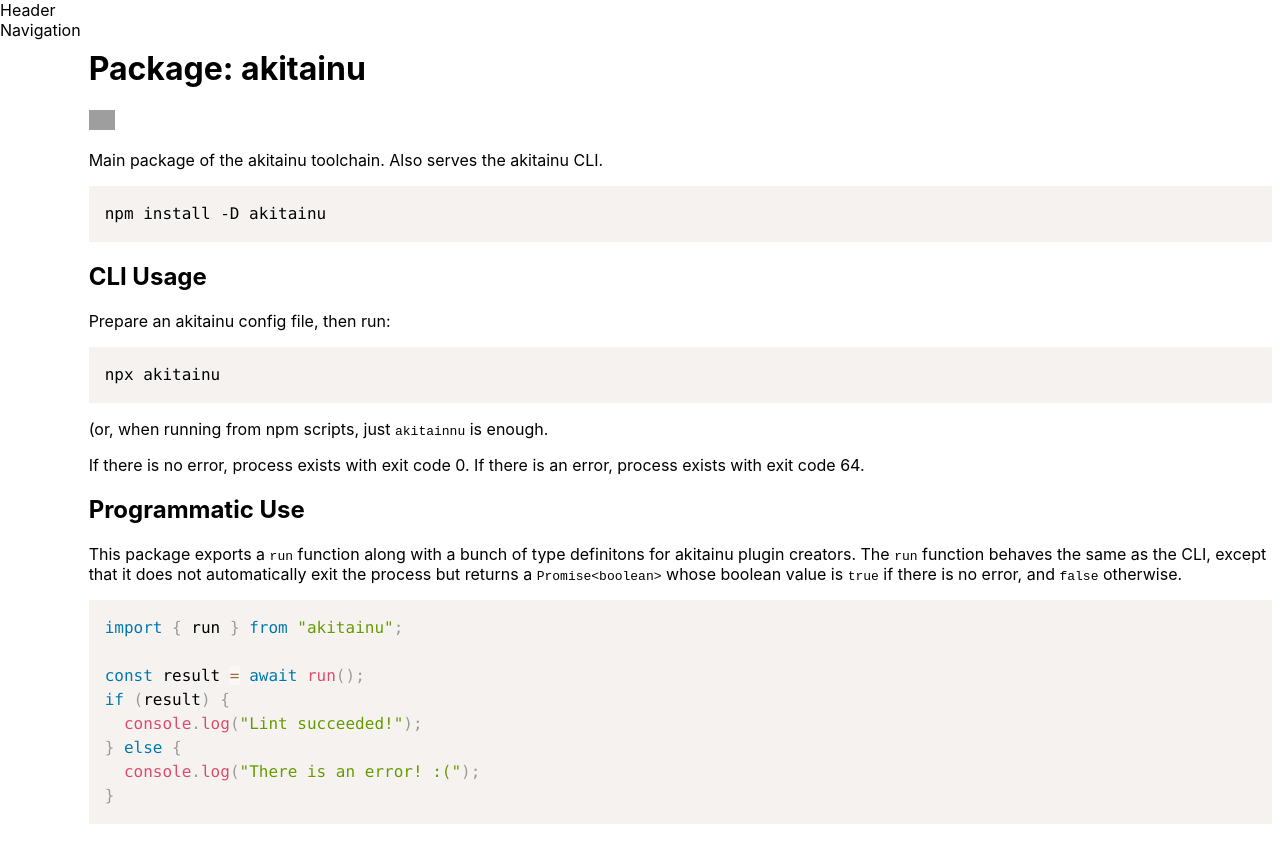
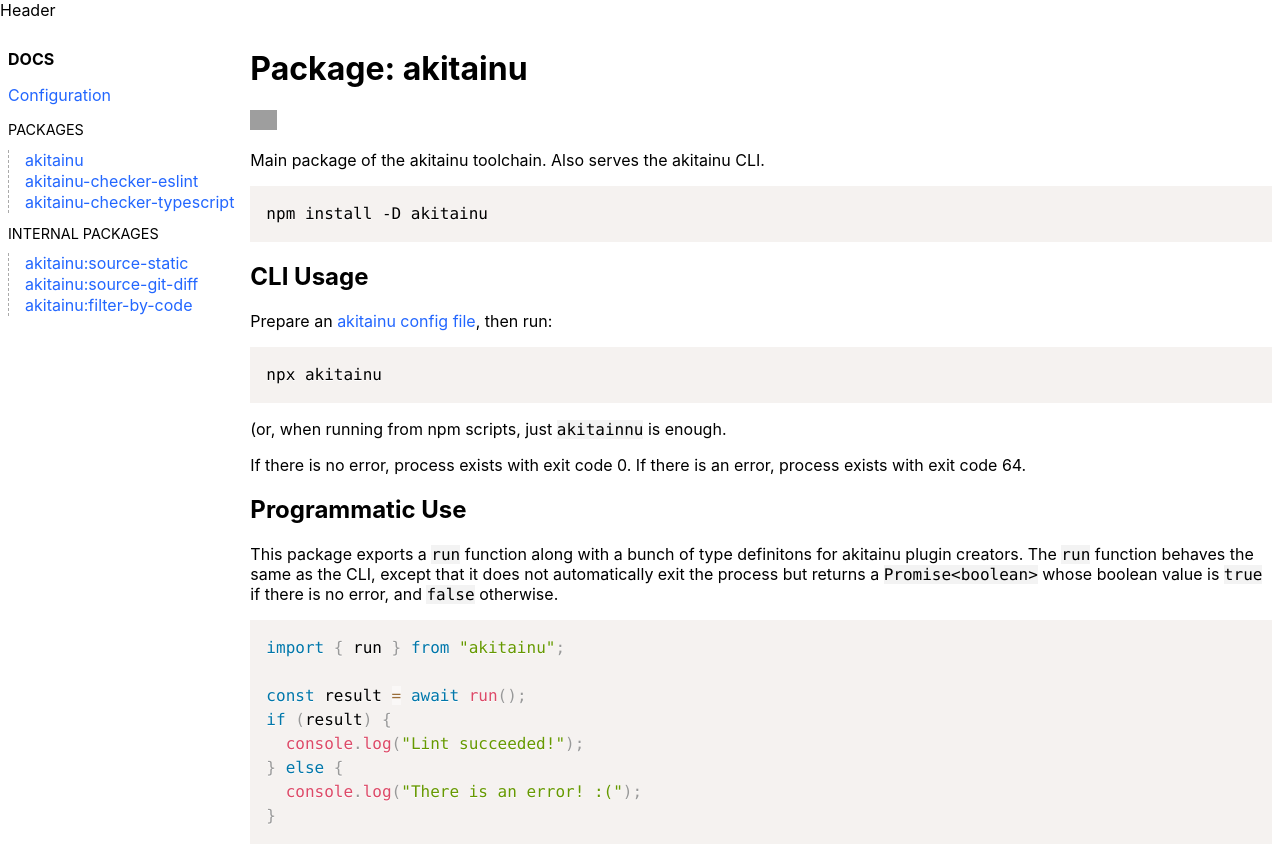
Before and after one commit to uhyo/akitainu-website, a Next.js app: page /docs/packages/akitainu in a window 1280 px wide. Built offline with nearby package versions, Linux system fonts and the light colour scheme; grey boxes are pictures that could not be loaded.

Commit message:
navigation

```diff
--- /dev/null
+++ b/src/components/GlobalNavigation/GlobalNavigation.module.css
@@ -0,0 +1,22 @@
+.wrapper {
+  padding: 1em 8px 0;
+}
+
+.wrapper h1 {
+  font-size: 1rem;
+  text-transform: uppercase;
+}
+
+.wrapper h2 {
+  font-weight: normal;
+  font-size: 0.9rem;
+  text-transform: uppercase;
+}
+
+.wrapper ul {
+  margin: 0;
+  padding: 0 0 0 1em;
+  list-style-type: none;
+  border-left: 1px dashed #aaaaaa;
+  line-height: 1.3;
+}
--- /dev/null
+++ b/src/components/GlobalNavigation/index.tsx
@@ -0,0 +1,47 @@
+import Link from "next/link";
+import classes from "./GlobalNavigation.module.css";
+
+export const GlobalNavigation: React.VFC = () => {
+  return (
+    <div className={classes.wrapper}>
+      <h1>Docs</h1>
+      <p>
+        <Link href="/docs/config">Configuration</Link>
+      </p>
+      <h2>Packages</h2>
+      <ul>
+        <li>
+          <Link href="/docs/packages/akitainu">akitainu</Link>
+        </li>
+        <li>
+          <Link href="/docs/packages/akitainu-checker-eslint">
+            akitainu-checker-eslint
+          </Link>
+        </li>
+        <li>
+          <Link href="/docs/packages/akitainu-checker-typescript">
+            akitainu-checker-typescript
+          </Link>
+        </li>
+      </ul>
+      <h2>Internal Packages</h2>
+      <ul>
+        <li>
+          <Link href="/docs/packages/akitainu:source-static">
+            akitainu:source-static
+          </Link>
+        </li>
+        <li>
+          <Link href="/docs/packages/akitainu:source-git-diff">
+            akitainu:source-git-diff
+          </Link>
+        </li>
+        <li>
+          <Link href="/docs/packages/akitainu:filter-by-code">
+            akitainu:filter-by-code
+          </Link>
+        </li>
+      </ul>
+    </div>
+  );
+};
--- a/src/components/PackagePage/index.tsx
+++ b/src/components/PackagePage/index.tsx
@@ -1,3 +1,5 @@
+import Head from "next/head";
+
 type Props = {
   /**
    * Package name.
@@ -13,6 +15,9 @@ type Props = {
 export const PackagePage: React.VFC<Props> = ({ name, internal, children }) => {
   return (
     <div>
+      <Head>
+        <title>Package: {name}</title>
+      </Head>
       <h1>Package: {name}</h1>
       {!internal && (
         <div>
--- a/src/components/PageLayout/index.tsx
+++ b/src/components/PageLayout/index.tsx
@@ -1,4 +1,5 @@
 import React from "react";
+import { GlobalNavigation } from "../GlobalNavigation";
 import classes from "./PageLayout.module.css";
 
 export const PageLayout: React.FC<{
@@ -8,7 +9,9 @@ export const PageLayout: React.FC<{
     <div className={classes.wrapper}>
       <header>Header</header>
       <main>{children}</main>
-      <nav>Navigation</nav>
+      <nav>
+        <GlobalNavigation />
+      </nav>
     </div>
   );
 };
--- a/src/styles/globals.css
+++ b/src/styles/globals.css
@@ -6,11 +6,20 @@ body {
     Ubuntu, Cantarell, Fira Sans, Droid Sans, Helvetica Neue, sans-serif;
 }
 
-a {
-  color: inherit;
-  text-decoration: none;
-}
-
 * {
   box-sizing: border-box;
 }
+
+a {
+  color: #2266ff;
+  text-decoration: none;
+}
+a:hover {
+  text-decoration: underline;
+}
+
+code {
+  font-size: 1em;
+  font-family: Consolas, Monaco, "Andale Mono", "Ubuntu Mono", monospace;
+  background-color: #f3f3f3;
+}
```
